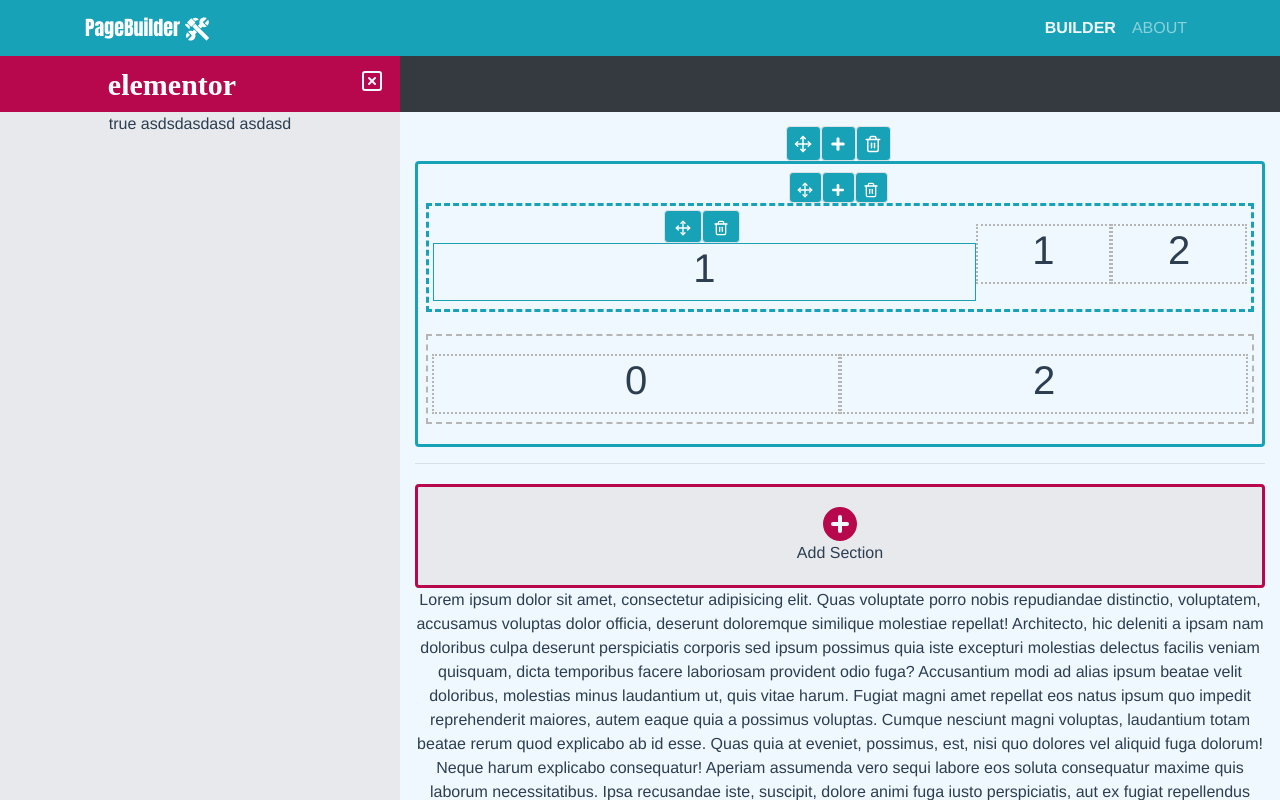
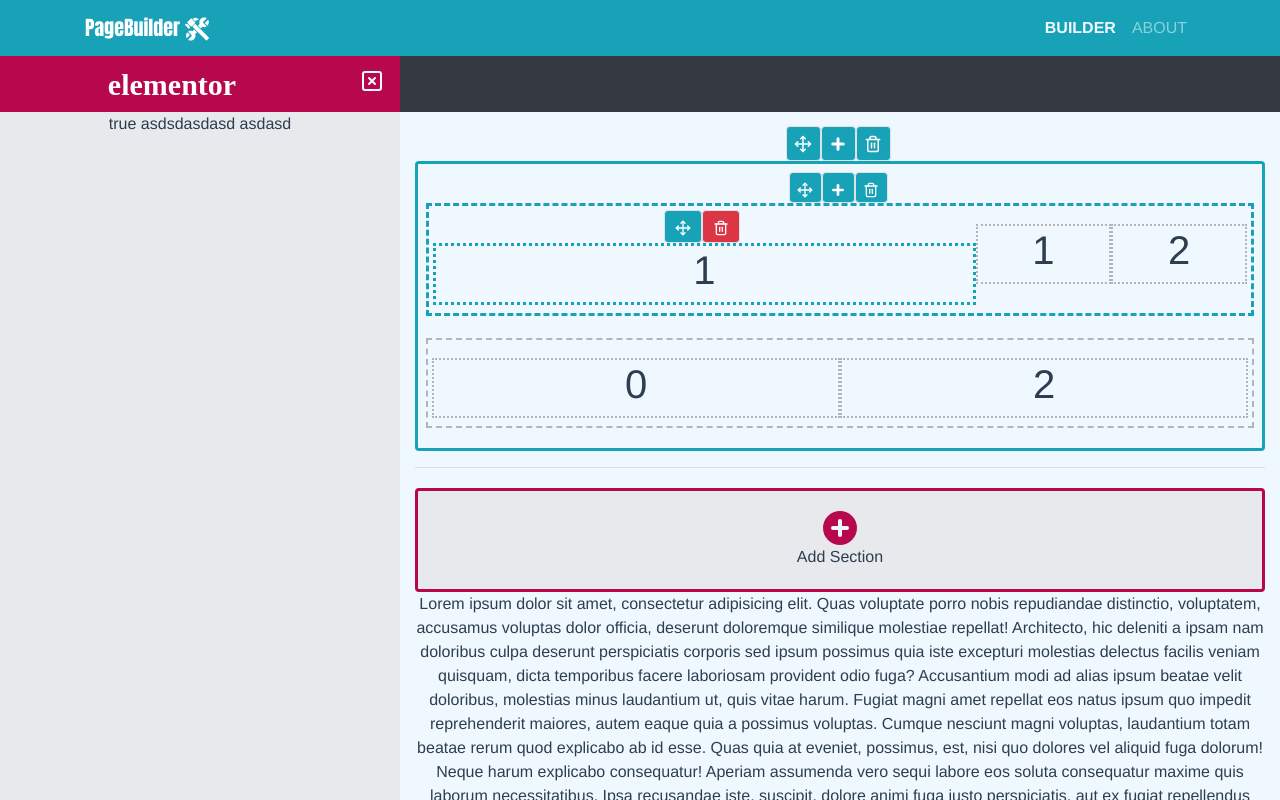
Before and after one commit to eevan7a9/webpage-builder-elementor, a Vue app in the folder frontend/: page /#/ in a window 1280 px wide. In both pictures the pointer is over the element 703 px from the left and 211 px from the top of the page. Shown: the top 800 px of the page. Built offline with nearby package versions, Linux system fonts and the light colour scheme; a web font is replaced by a local one; what vue-sweetalert2 would draw is missing.

Commit message:
change hover style

```diff
--- a/frontend/src/components/column/ColumnItem.vue
+++ b/frontend/src/components/column/ColumnItem.vue
@@ -91,7 +91,7 @@ export default {
       }
     }
     .item-content {
-      border: 1px solid #17a2b8;
+      border: 3px dotted #17a2b8;
     }
   }
 }
```
